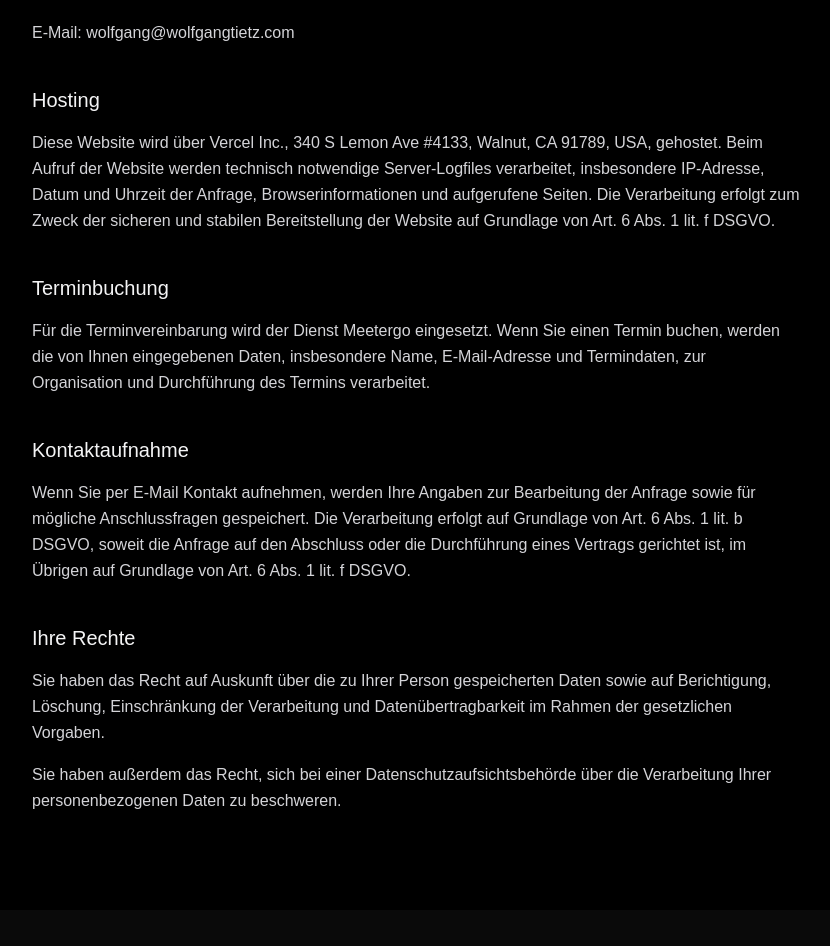
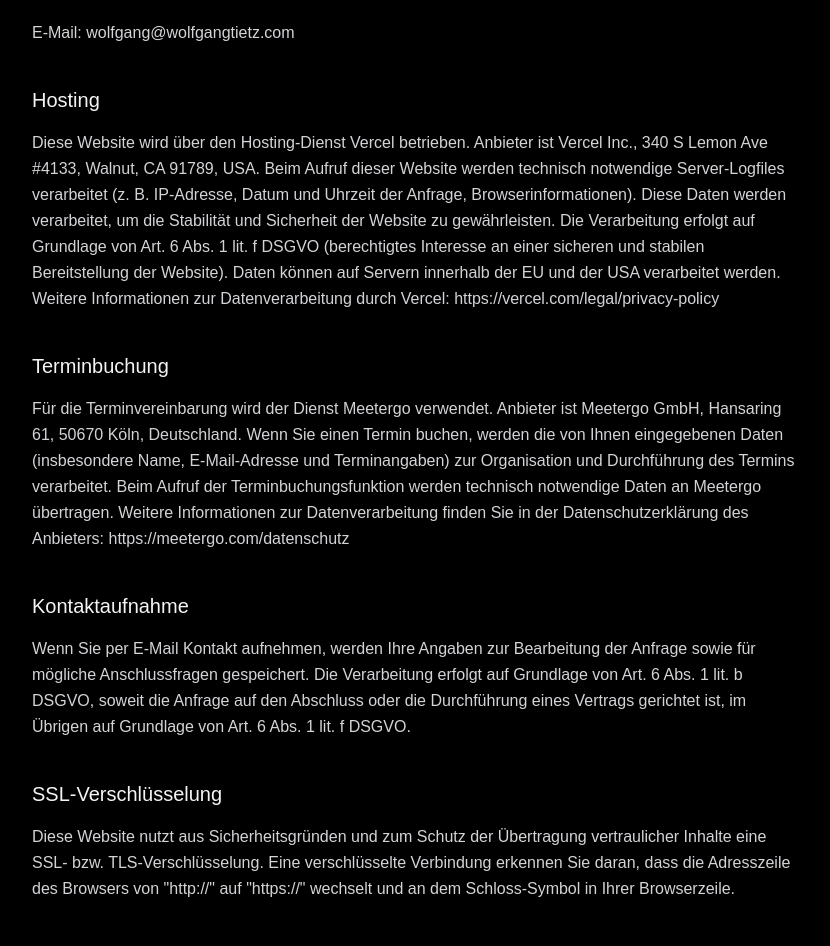
Before and after one commit to wolfgangtietz/coaching-landing, a Next.js app: page /datenschutz in a window 1280 px wide. Shown: the part 380-1326 px from the top of the page, without its empty margins (224-1054 px from the left). Before the commit the page ends 1290 px from the top, so only its background shows below. Built offline with nearby package versions, Linux system fonts and the light colour scheme.

Commit message:
update privacy policy and case study wording

```diff
--- a/app/datenschutz/page.tsx
+++ b/app/datenschutz/page.tsx
@@ -24,19 +24,36 @@ export default function Datenschutz() {
 
         <h2 className="text-xl font-light mt-10 mb-4">Hosting</h2>
         <p className="text-zinc-300 leading-relaxed">
-          Diese Website wird über Vercel Inc., 340 S Lemon Ave #4133, Walnut, CA 91789, USA, gehostet.
-          Beim Aufruf der Website werden technisch notwendige Server-Logfiles verarbeitet, insbesondere
-          IP-Adresse, Datum und Uhrzeit der Anfrage, Browserinformationen und aufgerufene Seiten.
-          Die Verarbeitung erfolgt zum Zweck der sicheren und stabilen Bereitstellung der Website auf
-          Grundlage von Art. 6 Abs. 1 lit. f DSGVO.
-        </p>
+Diese Website wird über den Hosting-Dienst Vercel betrieben.
+
+Anbieter ist Vercel Inc., 340 S Lemon Ave #4133, Walnut, CA 91789, USA.
+
+Beim Aufruf dieser Website werden technisch notwendige Server-Logfiles
+verarbeitet (z. B. IP-Adresse, Datum und Uhrzeit der Anfrage,
+Browserinformationen). Diese Daten werden verarbeitet, um die Stabilität
+und Sicherheit der Website zu gewährleisten.
+
+Die Verarbeitung erfolgt auf Grundlage von Art. 6 Abs. 1 lit. f DSGVO
+(berechtigtes Interesse an einer sicheren und stabilen Bereitstellung der Website).
+Daten können auf Servern innerhalb der EU und der USA verarbeitet werden.
+Weitere Informationen zur Datenverarbeitung durch Vercel:
+https://vercel.com/legal/privacy-policy
+</p>
 
         <h2 className="text-xl font-light mt-10 mb-4">Terminbuchung</h2>
         <p className="text-zinc-300 leading-relaxed">
-          Für die Terminvereinbarung wird der Dienst Meetergo eingesetzt. Wenn Sie einen Termin buchen,
-          werden die von Ihnen eingegebenen Daten, insbesondere Name, E-Mail-Adresse und Termindaten,
-          zur Organisation und Durchführung des Termins verarbeitet.
-        </p>
+Für die Terminvereinbarung wird der Dienst Meetergo verwendet. Anbieter ist
+Meetergo GmbH, Hansaring 61, 50670 Köln, Deutschland.
+
+Wenn Sie einen Termin buchen, werden die von Ihnen eingegebenen Daten
+(insbesondere Name, E-Mail-Adresse und Terminangaben) zur Organisation und
+Durchführung des Termins verarbeitet.
+
+Beim Aufruf der Terminbuchungsfunktion werden technisch notwendige Daten
+an Meetergo übertragen. Weitere Informationen zur Datenverarbeitung finden
+Sie in der Datenschutzerklärung des Anbieters:
+https://meetergo.com/datenschutz
+</p>
 
         <h2 className="text-xl font-light mt-10 mb-4">Kontaktaufnahme</h2>
         <p className="text-zinc-300 leading-relaxed">
@@ -45,7 +62,14 @@ export default function Datenschutz() {
           Art. 6 Abs. 1 lit. b DSGVO, soweit die Anfrage auf den Abschluss oder die Durchführung eines
           Vertrags gerichtet ist, im Übrigen auf Grundlage von Art. 6 Abs. 1 lit. f DSGVO.
         </p>
-
+<h2 className="text-xl font-light mt-10 mb-4">SSL-Verschlüsselung</h2>
+<p className="text-zinc-300 leading-relaxed">
+Diese Website nutzt aus Sicherheitsgründen und zum Schutz der Übertragung
+vertraulicher Inhalte eine SSL- bzw. TLS-Verschlüsselung. Eine verschlüsselte
+Verbindung erkennen Sie daran, dass die Adresszeile des Browsers von
+"http://" auf "https://" wechselt und an dem Schloss-Symbol in Ihrer
+Browserzeile.
+</p>
         <h2 className="text-xl font-light mt-10 mb-4">Ihre Rechte</h2>
         <p className="text-zinc-300 leading-relaxed">
           Sie haben das Recht auf Auskunft über die zu Ihrer Person gespeicherten Daten sowie auf
--- a/app/page.tsx
+++ b/app/page.tsx
@@ -22,7 +22,7 @@ Ergebnis: Durch präzise Klärung von Rolle, Macht und Handlungsspielraum konnte
       "Die Übergabe der Geschäftsführung an die nächste Generation erforderte mehr als nur rechtliche Verträge. Wir arbeiteten an der emotionalen Neuausrichtung des Seniors und der Rollenklärung des Juniors. Durch diesen tiefgreifenden Prozess wurde die Identität des Unternehmens gewahrt, während gleichzeitig Platz für moderne Führungsstrukturen geschaffen wurde. Die operative Stabilität blieb während des gesamten Übergangs von zwei Jahren vollumfänglich erhalten.",
   },
   {
-    title: "Executive Burnout Prävention",
+    title: "Führung unter extremer Belastung",
     content:
       "Ein High-Performance-Manager in der Automobilbranche stand kurz vor dem Point-of-no-Return. Durch eine bewusste Dekonstruktion der Leistungsidentität und eine Neuausrichtung der persönlichen Prioritäten wurde nicht nur die Gesundheit gesichert, sondern auch die Führungseffektivität gesteigert. Der Klient entwickelte eine Form der 'ruhigen Autorität', die seine Abteilung souveräner durch Krisenzeiten steuerte als der zuvor praktizierte Hyper-Aktivismus.",
   },
@@ -31,7 +31,7 @@ Ergebnis: Durch präzise Klärung von Rolle, Macht und Handlungsspielraum konnte
 const websiteJsonLd = {
   "@context": "https://schema.org",
   "@type": "WebSite",
-  name: "Wolfgang Tietz – Executive & Life Coaching",
+  name: "Wolfgang Tietz – Executive Coaching",
   url: "https://wolfgangtietz.com",
   inLanguage: "de-DE",
 };
```
